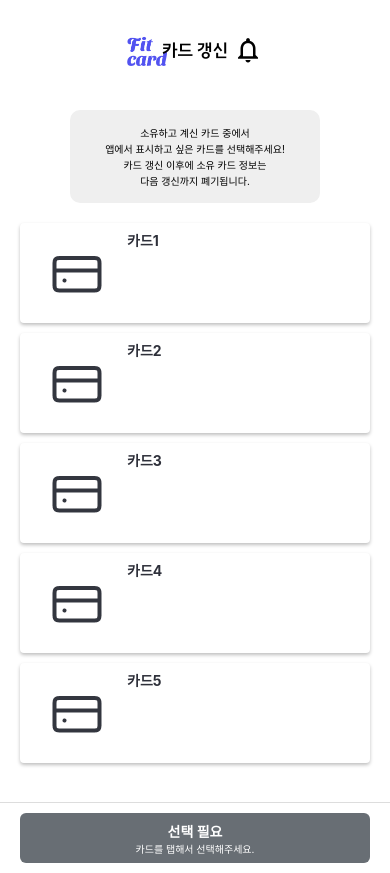
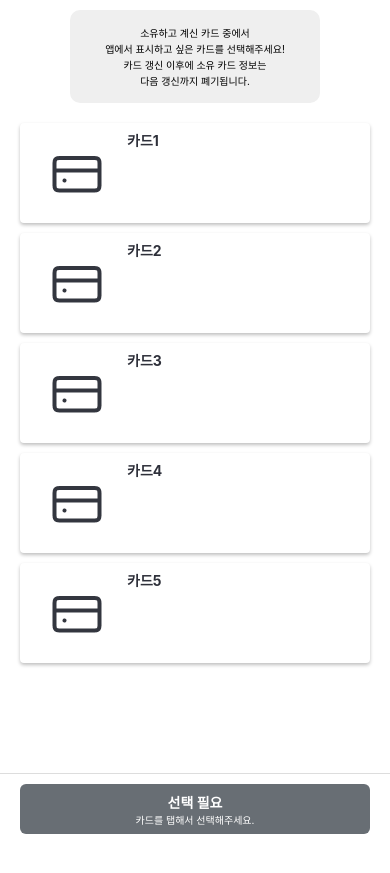
Before and after one commit to Fit-Card/Frontend, a React Native app in the folder fit-card/: screen /Addcard in a window 390 px wide. After the commit the page ends 844 px from the top, so only its background shows below. Built offline with nearby package versions, Linux system fonts and the light colour scheme.

Commit message:
#0 chore: 마이페이지 스택 변경 / 헤더 설정 완료

```diff
--- a/fit-card/App.tsx
+++ b/fit-card/App.tsx
@@ -37,6 +37,28 @@ function SearchStackNavigator() {
         component={CardList}
         options={{ header: () => <HeaderComponent title="카드 목록" /> }}
       />
+    </Stack.Navigator>
+  );
+}
+
+function MypageStackNavigator() {
+  return (
+    <Stack.Navigator>
+        <Stack.Screen
+          name="Mypage"
+          component={MypageScreen}
+          options={{ header: () => <HeaderComponent title="마이페이지" /> }}
+        />
+        <Stack.Screen
+          name="Addcard"
+          component={AddcardScreen}
+          options={{ header: () => <HeaderComponent title="카드 갱신" /> }}
+        />
+        <Stack.Screen
+          name="Deletecard"
+          component={DeletecardScreen}
+          options={{ header: () => <HeaderComponent title="카드 삭제" /> }}
+        />
     </Stack.Navigator>
   );
 }
@@ -96,8 +118,8 @@ function TabNavigator() {
       />
       <Tab.Screen
         name="My"
-        component={MypageScreen}
-        options={{ header: () => <HeaderComponent title="마이페이지" /> }}
+        component={MypageStackNavigator}
+        options={{ headerShown: false }}
       />
     </Tab.Navigator>
   );
--- a/fit-card/pages/Addcard.tsx
+++ b/fit-card/pages/Addcard.tsx
@@ -10,7 +10,6 @@ import {
 } from "react-native";
 import { useNavigation, NavigationProp } from "@react-navigation/native";
 import { StackParamList } from "../navigationTypes";
-import Header from "@/components/CustomHeader";
 
 import Common from "../styles/Common"; // 스타일 파일 가져오기
 import KeyColors from "../styles/KeyColor";
@@ -38,10 +37,6 @@ export default function AddcardScreen() {
 
   return (
     <View style={AddcardStyle.container}>
-      <View style={AddcardStyle.headerContainer}>
-        <Header title="카드 갱신" />
-      </View>
-
       <ScrollView contentContainerStyle={AddcardStyle.scrollContainer}>
         {/* 안내 문구 */}
         <View style={AddcardStyle.commentContainer}>
@@ -151,7 +146,7 @@ const AddcardStyle = StyleSheet.create({
     flexGrow: 1,
     alignItems: "center",
     backgroundColor: "#fff",
-    paddingVertical: 100,
+    paddingBottom: 50,
   },
   commentContainer: {
     backgroundColor: KeyColors.backGray,
--- a/fit-card/pages/Deletecard.tsx
+++ b/fit-card/pages/Deletecard.tsx
@@ -12,7 +12,6 @@ import {
 } from "react-native";
 import { useNavigation, NavigationProp } from "@react-navigation/native";
 import { StackParamList } from "../navigationTypes";
-import Header from "@/components/CustomHeader";
 import Common from "../styles/Common";
 import KeyColors from "../styles/KeyColor";
 import common from "../styles/Common";
@@ -53,9 +52,6 @@ export default function DeletecardScreen() {
 
   return (
     <View style={DeletecardStyle.container}>
-      <View style={DeletecardStyle.headerContainer}>
-        <Header title="카드 삭제" />
-      </View>
 
       <ScrollView contentContainerStyle={DeletecardStyle.scrollContainer}>
         {/* 안내 문구 */}
@@ -173,7 +169,7 @@ const DeletecardStyle = StyleSheet.create({
     flexGrow: 1,
     alignItems: "center",
     backgroundColor: "#fff",
-    paddingVertical: 100,
+    paddingBottom: 50,
   },
   commentContainer: {
     backgroundColor: KeyColors.backGray,
```
